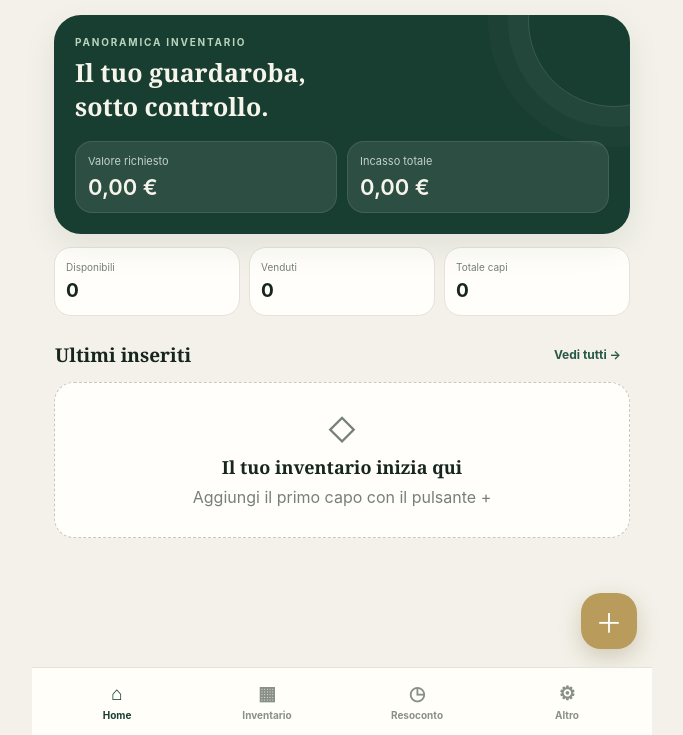
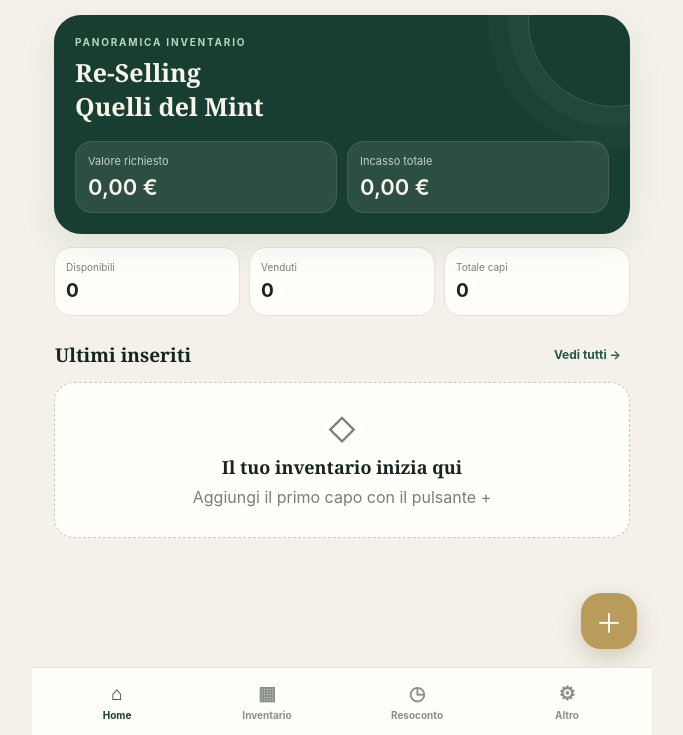
Before and after one commit to vdj2yhjnp2-creator/abbigliamento, a plain HTML site: page index.html in a window 1280 px wide. Shown: the part 65-800 px from the top of the page, without its empty margins (298-981 px from the left). Drawn offline with Linux system fonts and the light colour scheme.

Commit message:
Update header text in dashboard section

```diff
--- a/index.html
+++ b/index.html
@@ -112,7 +112,7 @@ h2{font:600 27px Georgia,serif;margin:5px 0 18px}
 
 <section class="page active" id="dashboard">
  <div class="hero">
-  <div class="eyebrow">Panoramica inventario</div><h2>Il tuo guardaroba,<br> sotto controllo.</h2>
+  <div class="eyebrow">Panoramica inventario</div><h2>Re-Selling<br>Quelli del Mint</h2>
   <div class="hero-stats">
    <div class="hero-stat"><span>Valore richiesto</span><strong id="askingValue">€0</strong></div>
    <div class="hero-stat"><span>Incasso totale</span><strong id="revenue">€0</strong></div>
```
